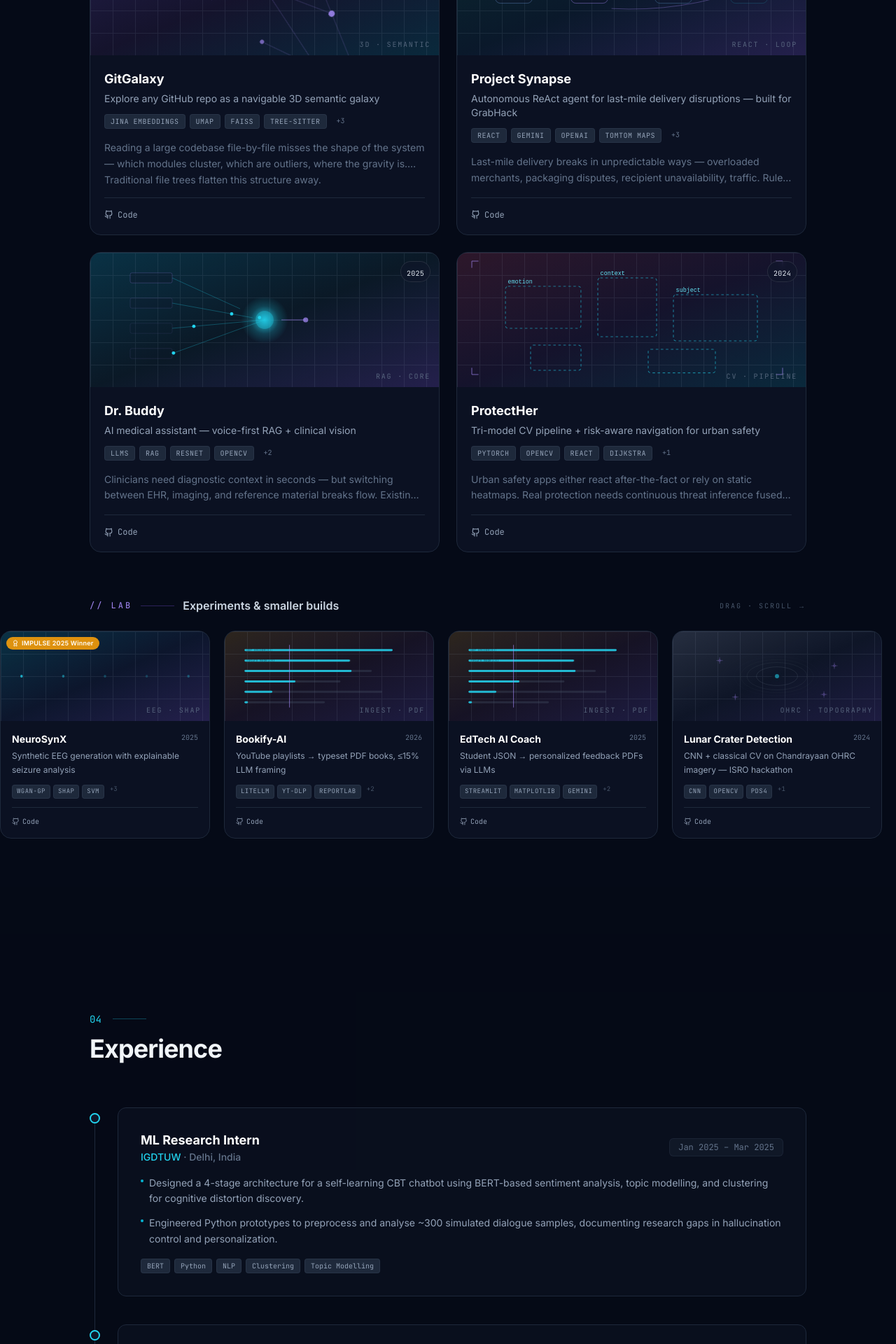
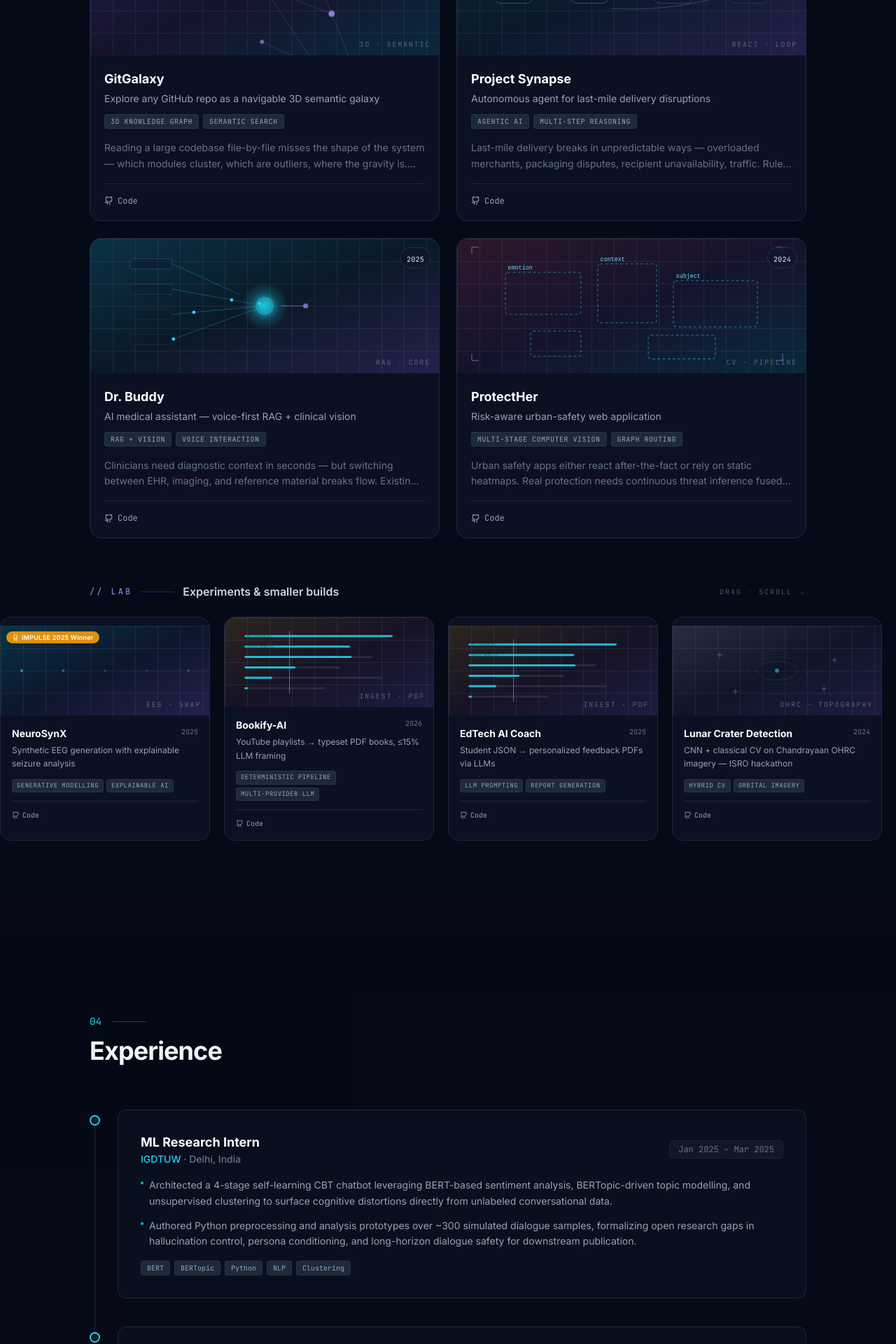
Before and after one commit to VaibhavKanojia3773/Portfolio, a Next.js app: page / in a window 1280 px wide. Shown: the part 3560-5480 px from the top of the page at 70% size. Built offline with nearby package versions, Linux system fonts and the light colour scheme.

Commit message:
content: sync experience and projects with current resume
Update IGDTUW + Infosys bullets to match resume verbatim. Realign featured project tags, subtitles, and approach text (GitGalaxy, Synapse, ProtectHer); tidy lab-tier tech stacks to capability-style tags.

```diff
--- a/src/data/achievements.ts
+++ b/src/data/achievements.ts
@@ -1,8 +1,3 @@
-/* ─── Achievements ──────────────────────────────────────────────
-   Add new achievements by appending to the arrays below.
-   `stats` power the animated counters. `items` appear as cards.
-   ─────────────────────────────────────────────────────────────── */
-
 export interface Stat {
   label: string;
   value: number;
--- a/src/data/experience.ts
+++ b/src/data/experience.ts
@@ -1,8 +1,3 @@
-/* ─── Experience ────────────────────────────────────────────────
-   Add new roles by appending to the array.
-   Entries are rendered in the order they appear here.
-   ─────────────────────────────────────────────────────────────── */
-
 export interface Experience {
   id: string;
   role: string;
@@ -21,10 +16,10 @@ export const experiences: Experience[] = [
     location: "Delhi, India",
     duration: "Jan 2025 – Mar 2025",
     highlights: [
-      "Designed a 4-stage architecture for a self-learning CBT chatbot using BERT-based sentiment analysis, topic modelling, and clustering for cognitive distortion discovery.",
-      "Engineered Python prototypes to preprocess and analyse ~300 simulated dialogue samples, documenting research gaps in hallucination control and personalization.",
+      "Architected a 4-stage self-learning CBT chatbot leveraging BERT-based sentiment analysis, BERTopic-driven topic modelling, and unsupervised clustering to surface cognitive distortions directly from unlabeled conversational data.",
+      "Authored Python preprocessing and analysis prototypes over ~300 simulated dialogue samples, formalizing open research gaps in hallucination control, persona conditioning, and long-horizon dialogue safety for downstream publication.",
     ],
-    techUsed: ["BERT", "Python", "NLP", "Clustering", "Topic Modelling"],
+    techUsed: ["BERT", "BERTopic", "Python", "NLP", "Clustering"],
   },
   {
     id: "infosys",
@@ -33,8 +28,8 @@ export const experiences: Experience[] = [
     location: "India",
     duration: "Oct 2024 – Dec 2024",
     highlights: [
-      "Developed a CNN-based OCR system in PyTorch and OpenCV, training on ~60K samples with automated preprocessing and augmentation.",
-      "Set up a batch inference pipeline processing 1K samples per test cycle with reproducible evaluation & logging workflows.",
+      "Shipped an end-to-end OCR pipeline in PyTorch + OpenCV, training a custom convolutional architecture on a 60K-sample corpus with automated preprocessing, normalization, and augmentation to harden the model against real-world noise.",
+      "Stress-tested the network against LeNet and ResNet-18 under identical augmentation, optimizer, and seed protocols; the custom model beat ResNet-18 by ~0.4% accuracy at one-third the parameter count and half the training time, served behind a reproducible batch-inference pipeline at 1K samples per cycle.",
     ],
     techUsed: ["PyTorch", "OpenCV", "CNN", "OCR", "Python"],
   },
--- a/src/data/insights.ts
+++ b/src/data/insights.ts
@@ -1,8 +1,3 @@
-/* ─── Insights & Explorations ──────────────────────────────────
-   "How I Think" quotes and "Currently Exploring" topics.
-   Add, remove, or reorder freely.
-   ─────────────────────────────────────────────────────────────── */
-
 export interface Insight {
   id: string;
   text: string;
--- a/src/data/projects.ts
+++ b/src/data/projects.ts
@@ -1,13 +1,3 @@
-/* ─── Projects ──────────────────────────────────────────────────
-   Add new projects by appending to the array below.
-   Each project follows the same shape — just copy one and edit.
-
-   Images:
-     Place screenshots in /public/images/projects/
-     Then set image to "/images/projects/your-file.png"
-     Leave "" to fall back to the themed generative placeholder.
-   ─────────────────────────────────────────────────────────────── */
-
 export type AccentTheme =
   | "neural"
   | "galaxy"
@@ -41,7 +31,6 @@ export interface Project {
 }
 
 export const projects: Project[] = [
-  /* ─── FEATURED ─────────────────────────────────────────────── */
   {
     id: "gitgalaxy",
     title: "GitGalaxy",
@@ -53,16 +42,8 @@ export const projects: Project[] = [
     problem:
       "Reading a large codebase file-by-file misses the shape of the system — which modules cluster, which are outliers, where the gravity is. Traditional file trees flatten this structure away.",
     approach:
-      "Embed every code symbol with jinaai/jina-embeddings-v2-base-code (768-dim), project to 3D via UMAP, index with FAISS for sub-20ms semantic search, and render an interactive WebGL galaxy. Tree-sitter parses code structure; an optional qwen2.5-coder:7b layer adds cluster explanations and impact analysis. All models run locally — no API keys.",
-    techStack: [
-      "Jina Embeddings",
-      "UMAP",
-      "FAISS",
-      "Tree-sitter",
-      "FastAPI",
-      "WebGL",
-      "Ollama",
-    ],
+      "Used jina-embeddings-v2-base-code to generate 768-dim representations for every typed symbol extracted by Tree-sitter, then projected the resulting manifold into 3D with UMAP for spatial exploration in WebGL. Tuned a FAISS index delivering sub-20ms queries over the embedded corpus, backed by a content-addressed cache that loads pre-computed repos instantly; runs fully on-device with no API keys.",
+    techStack: ["3D Knowledge Graph", "Semantic Search"],
     metrics: [
       { label: "Search Latency", value: "<20ms" },
       { label: "Embed Dim", value: "768" },
@@ -77,8 +58,7 @@ export const projects: Project[] = [
   {
     id: "project-synapse",
     title: "Project Synapse",
-    subtitle:
-      "Autonomous ReAct agent for last-mile delivery disruptions — built for GrabHack",
+    subtitle: "Autonomous agent for last-mile delivery disruptions",
     tier: "featured",
     accentTheme: "agent",
     year: "2025",
@@ -86,16 +66,8 @@ export const projects: Project[] = [
     problem:
       "Last-mile delivery breaks in unpredictable ways — overloaded merchants, packaging disputes, recipient unavailability, traffic. Rule-based alerts can't reason about novel combinations of these failures.",
     approach:
-      "Custom ReAct loop (perceive → plan → execute → reflect → close) with a typed tool registry. LLM provider fallback chain: Gemini 2.5 Flash → GPT-4o-mini → deterministic Mock — fully functional offline. Streamlit + Folium UI surfaces evidence trails and driver re-routing. No LangChain — every decision is logged and replayable.",
-    techStack: [
-      "ReAct",
-      "Gemini",
-      "OpenAI",
-      "TomTom Maps",
-      "Streamlit",
-      "Folium",
-      "Python",
-    ],
+      "Designed a custom ReAct loop (perceive → plan → execute → reflect → close) over a typed tool registry, exposing function signatures to the LLM and orchestrating multi-tool resolution plans for last-mile delivery disruptions. Built structured trace logging for every plan, tool call, and reflection step, with a 3-tier provider fallback that degrades gracefully to a deterministic mock — the agent runs end-to-end with no internet, no API keys, and no LangChain.",
+    techStack: ["Agentic AI", "Multi-Step Reasoning"],
     metrics: [
       { label: "Fallback Chain", value: "3-tier" },
       { label: "Services", value: "Food · Express · Car" },
@@ -119,7 +91,7 @@ export const projects: Project[] = [
       "Clinicians need diagnostic context in seconds — but switching between EHR, imaging, and reference material breaks flow. Existing assistants don't speak to vision artifacts (scans, reports) or handle voice in real time.",
     approach:
       "Built a RAG + LLM system for real-time voice-based clinical interaction. Deployed ResNet-based vision models with OpenCV to parse medical reports automatically, returning context-aware insights grounded in retrieved clinical references.",
-    techStack: ["LLMs", "RAG", "ResNet", "OpenCV", "CNNs", "Python"],
+    techStack: ["RAG + Vision", "Voice Interaction"],
     metrics: [
       { label: "Interaction", value: "Real-time Voice" },
       { label: "Report Parsing", value: "Automated" },
@@ -134,7 +106,7 @@ export const projects: Project[] = [
   {
     id: "protect-her",
     title: "ProtectHer",
-    subtitle: "Tri-model CV pipeline + risk-aware navigation for urban safety",
+    subtitle: "Risk-aware urban-safety web application",
     tier: "featured",
     accentTheme: "vision",
     year: "2024",
@@ -142,18 +114,12 @@ export const projects: Project[] = [
     problem:
       "Urban safety apps either react after-the-fact or rely on static heatmaps. Real protection needs continuous threat inference fused with routing that adapts to live signals.",
     approach:
-      "Integrated a tri-model CV pipeline — emotion detection, harassment-context classification, gender recognition — evaluated on ~300 curated video clips. Risk-aware navigation runs Dijkstra's algorithm over a hotspot graph aggregated from ~2K live inference events, re-weighting edges as new threats are detected.",
-    techStack: [
-      "PyTorch",
-      "OpenCV",
-      "React",
-      "Dijkstra",
-      "CNNs",
-    ],
+      "Built a 4-stage browser pipeline that fuses lightweight face and attribute detectors with a custom VGG16 + Dense-head harassment classifier trained on 1K paired frames to 88.5% accuracy, running at 30 FPS locally. Implemented a Dijkstra-based safest-route picker that re-ranks candidate routes via a hotspot-weighted edge model, alongside a domain-grounded safety assistant primed with Indian helpline directories and legal context for emergency-first responses.",
+    techStack: ["Multi-Stage Computer Vision", "Graph Routing"],
     metrics: [
-      { label: "Combined Accuracy", value: "~82%" },
-      { label: "Inference Events", value: "~2K" },
-      { label: "Video Clips", value: "~300" },
+      { label: "Classifier Accuracy", value: "88.5%" },
+      { label: "Throughput", value: "30 FPS" },
+      { label: "Pipeline", value: "4-stage" },
     ],
     links: {
       github: "https://github.com/VaibhavKanojia3773/ProtectHer",
@@ -162,7 +128,6 @@ export const projects: Project[] = [
     },
   },
 
-  /* ─── LAB STRIP ────────────────────────────────────────────── */
   {
     id: "neurosynx",
     title: "NeuroSynX",
@@ -176,7 +141,7 @@ export const projects: Project[] = [
       "EEG datasets are small and class-imbalanced — models overfit to majority classes and stay black-boxed.",
     approach:
       "Time + frequency feature extraction (FFT, wavelets), denoising and SVM baselines, WGAN-GP for class-balanced synthetic EEG, then SHAP + saliency analysis on 1K+ samples to read channel-level importance and failure modes.",
-    techStack: ["WGAN-GP", "SHAP", "SVM", "FFT", "Wavelets", "Python"],
+    techStack: ["Generative Modelling", "Explainable AI"],
     metrics: [
       { label: "Accuracy", value: "0.96" },
       { label: "ROC-AUC", value: "0.92" },
@@ -200,7 +165,7 @@ export const projects: Project[] = [
       "Course playlists carry great content but no reproducible artifact you can read, search, or cite.",
     approach:
       "Five-phase deterministic pipeline (only 2 phases touch an LLM). Transcripts via local cache → YouTube captions → yt-dlp → Whisper. Per-chapter LLM framing capped at 15% of word count. Provider-agnostic via LiteLLM (Gemini / Claude / Groq / Ollama). Content-addressed cache means comment-only edits don't invalidate downstream builds.",
-    techStack: ["LiteLLM", "yt-dlp", "ReportLab", "Whisper", "SQLite"],
+    techStack: ["Deterministic Pipeline", "Multi-Provider LLM"],
     metrics: [
       { label: "LLM Framing Cap", value: "≤15%" },
       { label: "Providers", value: "4" },
@@ -224,13 +189,7 @@ export const projects: Project[] = [
       "Generic test reports tell students their score but not what to do next.",
     approach:
       "Parses subject + chapter-level performance JSON, forces time-vs-accuracy analysis in prompts (no empty insights), and renders a styled PDF combining Matplotlib charts with LLM-generated narrative feedback. Multi-provider — OpenAI, Claude, Gemini.",
-    techStack: [
-      "Streamlit",
-      "Matplotlib",
-      "Gemini",
-      "ReportLab",
-      "Python",
-    ],
+    techStack: ["LLM Prompting", "Report Generation"],
     metrics: [
       { label: "Granularity", value: "Subject + Chapter" },
       { label: "Output", value: "Styled PDF" },
@@ -254,7 +213,7 @@ export const projects: Project[] = [
       "Manual crater annotation on orbital imagery doesn't scale — and pure-CV pipelines miss small craters under varied illumination.",
     approach:
       "Hybrid pipeline: Gaussian blur + Canny edge detection + contour extraction for candidates, CNN classifier with rotation/scale augmentation for verification. Outputs selenographic position, diameter, and polygonal shape files for each detection.",
-    techStack: ["CNN", "OpenCV", "PDS4", "Python"],
+    techStack: ["Hybrid CV", "Orbital Imagery"],
     metrics: [
       { label: "Imagery", value: "OHRC" },
       { label: "Output", value: "Shape Files" },
```
Also changed, not shown: src/data/personal.ts (+0 -15 lines), src/data/research.ts (+0 -13 lines).
